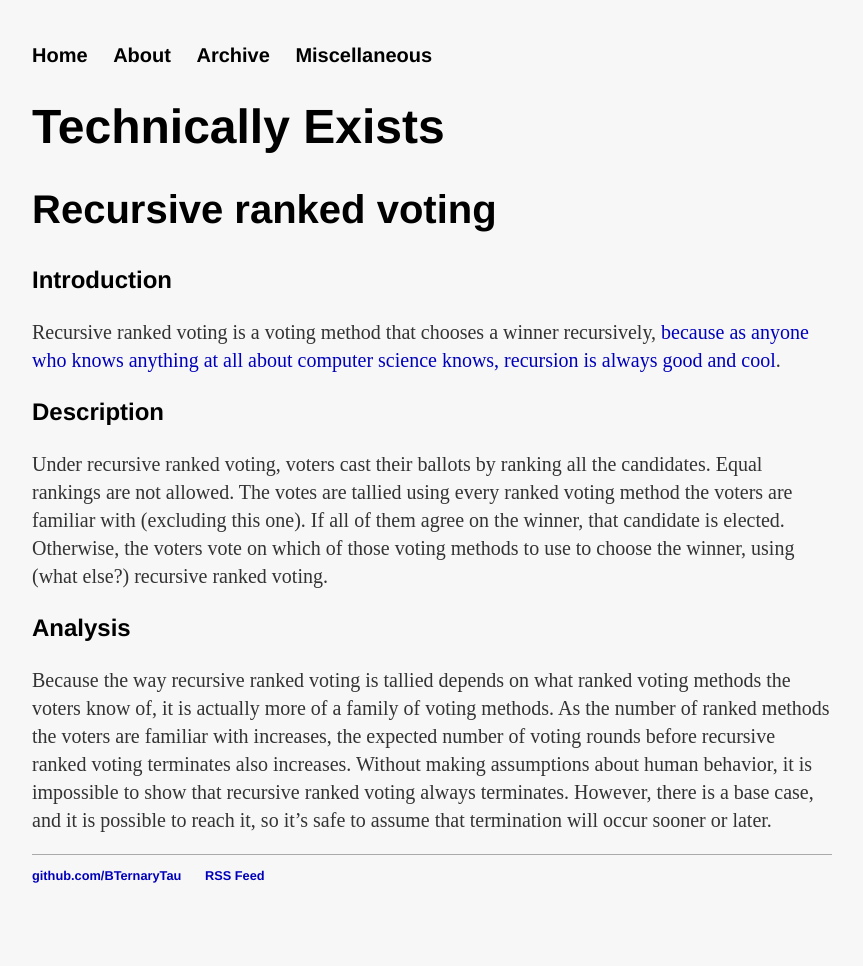
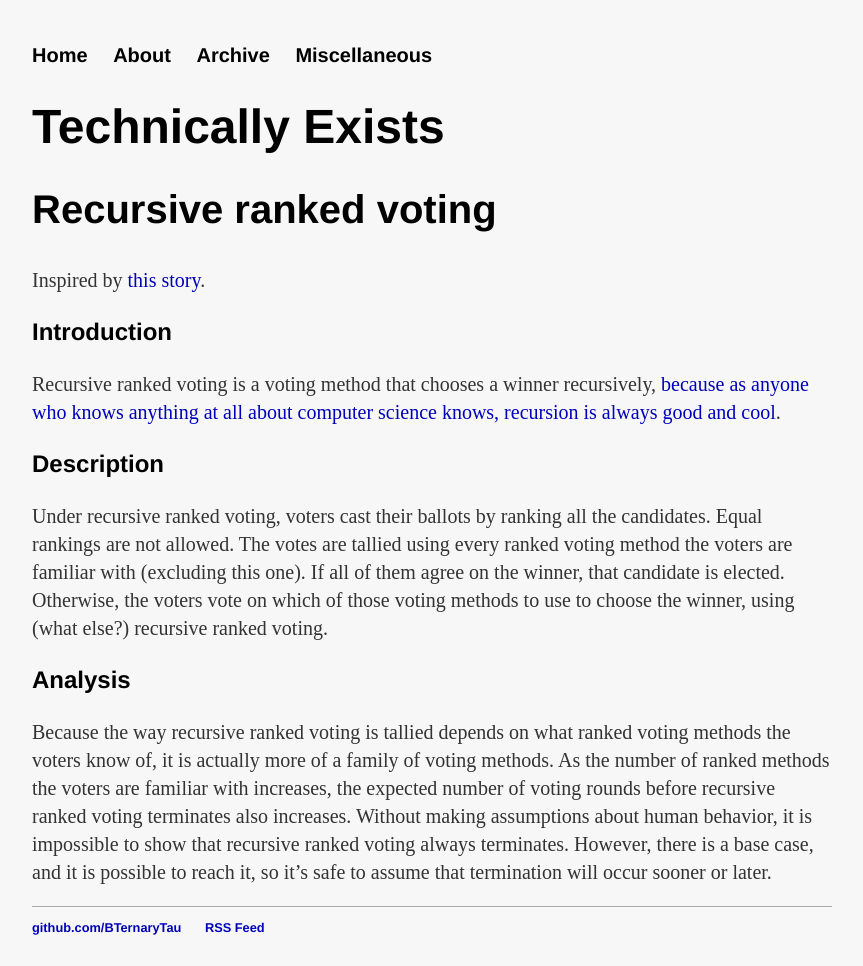
Before and after one commit to BTernaryTau/bternarytau.github.io, a Jekyll site: the page built from miscellaneous/voting-theory/recursive-ranked-voting.md, in a window 1280 px wide. Shown: the whole page, without its empty margins (208-1071 px from the left). Built offline with Jekyll 4.4.1, drawn with Linux system fonts in a browser that asks for light colours; nearby versions of some CDN libraries; comment, search, counter and statistics services are not loaded; before the commit the page ends 914 px from its top, so only the background shows below that.

Commit message:
Add inspiration for recursive ranked voting

```diff
--- a/miscellaneous/voting-theory/recursive-ranked-voting.md
+++ b/miscellaneous/voting-theory/recursive-ranked-voting.md
@@ -5,6 +5,9 @@ description: "Recursive ranked voting is a voting method that chooses a winner u
 ---
 # {{ site.title }}
 ## {{ page.title }}
+
+Inspired by [this story](https://electowiki.org/wiki/User:Psephomancy/Voting_for_voting_systems).
+
 ### Introduction
 
 Recursive ranked voting is a voting method that chooses a winner recursively, [because as anyone who knows anything at all about computer science knows, recursion is always good and cool](https://www.dangermouse.net/esoteric/bogobogosort.html).
```
